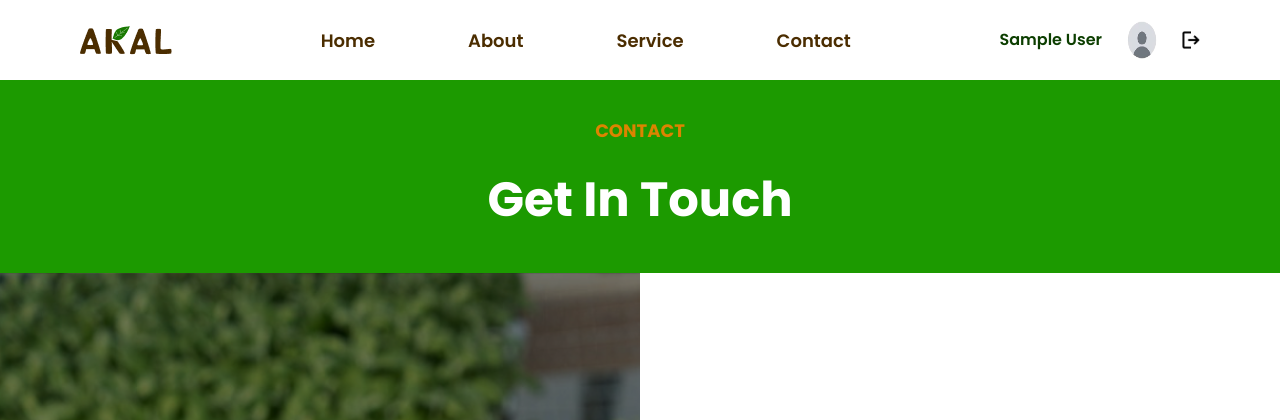
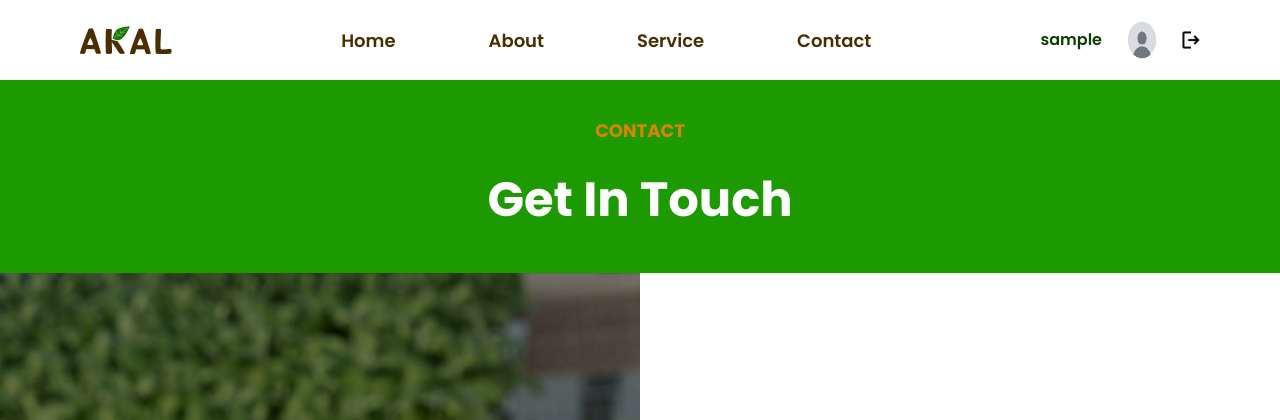
Before and after one commit to Bouih32/akalv4, a Flask app: page /contact in a window 1280 px wide. Shown: the top 420 px of the page. Run offline with Flask 3, Linux system fonts and the light colour scheme; the visitor is signed in with stand-in values (Sample User, id 1); parts of the project's set-up code (start-up, migrations or seed data) failed here and were passed over; some libraries are stand-ins or nearby versions.

Commit message:
fixed layout

```diff
--- a/templates/layout.html
+++ b/templates/layout.html
@@ -81,7 +81,7 @@
 
       {% if current_user.is_authenticated %}
       <div class="hidden sm:flex gap-[20px] justify-center items-center">
-        <h2 class="text-[#0C3E00] font-semibold">{{current_user.name}}</h2>
+        <h2 class="text-[#0C3E00] font-semibold">{{current_user.username}}</h2>
         <a href="{{ url_for('profile') }}">
           <img
             src="{{ current_user.profile_path if current_user.profile_path else '/static/images/avatar.png' }}"
@@ -154,7 +154,7 @@
               />
             </a>
             <h2 class="text-[#0C3E00] font-semibold text-[18px]">
-              {{current_user.name}}
+              {{current_user.username}}
             </h2>
             <a href="{{ url_for('logout') }}">
               <img
```
